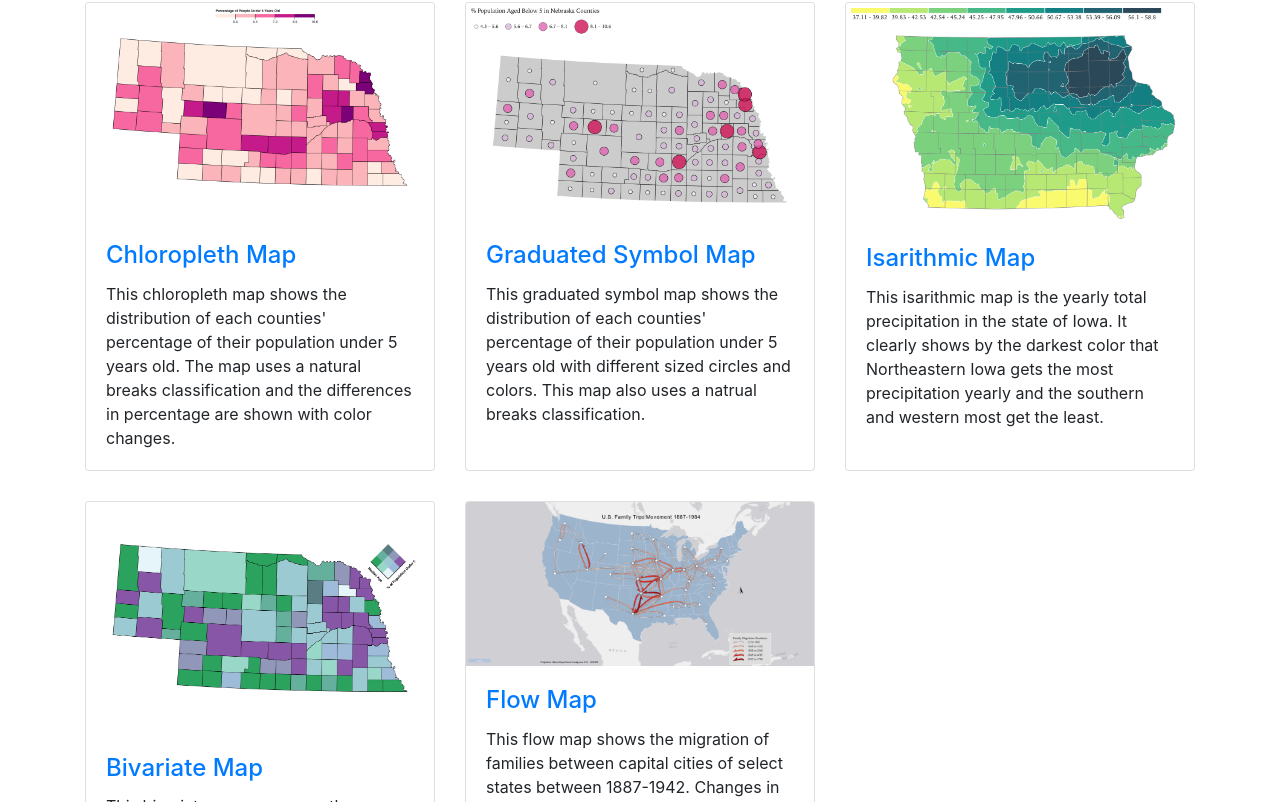
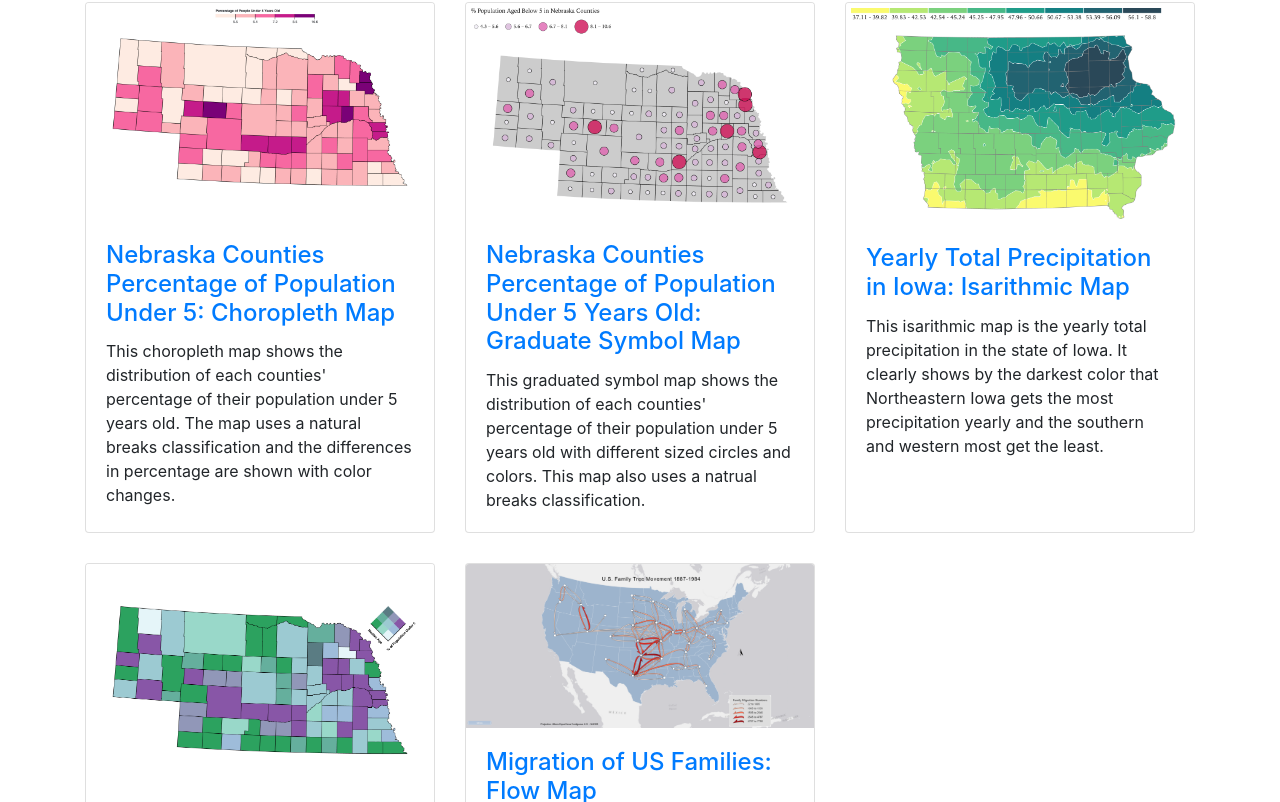
Before and after one commit to geog3540/vjohnson2, a website: page index.html in a window 1280 px wide. Shown: the part 150-952 px from the top of the page. Drawn offline with Linux system fonts and the light colour scheme.

Commit message:
map names

```diff
--- a/index.html
+++ b/index.html
@@ -62,9 +62,9 @@
             <a href="https://observablehq.com/d/621348578b7f5ef7"><img class="card-img-top" src="images/choroplethmap.png" alt=""></a>
             <div class="card-body">
               <h4 class="card-title">
-                <a href="https://observablehq.com/d/621348578b7f5ef7">Chloropleth Map</a>
+                <a href="https://observablehq.com/d/621348578b7f5ef7">Nebraska Counties Percentage of Population Under 5: Choropleth Map</a>
               </h4>
-              <p class="card-text">This chloropleth map shows the distribution of each counties' percentage of their population under 5 years old. The map uses a natural breaks classification and the differences in percentage are shown with color changes.</p>
+              <p class="card-text">This choropleth map shows the distribution of each counties' percentage of their population under 5 years old. The map uses a natural breaks classification and the differences in percentage are shown with color changes.</p>
             </div>
           </div>
         </div>
@@ -73,7 +73,7 @@
             <a href="https://observablehq.com/d/ab4dd54b1690da8f"><img class="card-img-top" src="images/graduatedSymbols.png" alt=""></a>
             <div class="card-body">
               <h4 class="card-title">
-                <a href="https://observablehq.com/d/ab4dd54b1690da8f">Graduated Symbol Map</a>
+                <a href="https://observablehq.com/d/ab4dd54b1690da8f">Nebraska Counties Percentage of Population Under 5 Years Old: Graduate Symbol Map</a>
               </h4>
               <p class="card-text">This graduated symbol map shows the distribution of each counties' percentage of their population under 5 years old with different sized circles and colors. This map also uses a natrual breaks classification.</p>
             </div>
@@ -85,7 +85,7 @@
             <a href="https://observablehq.com/@caglarkoylu/isarithmic-mapping-geog-3540"><img class="card-img-top" src="images/isarithmic.png" alt=""></a>
             <div class="card-body">
               <h4 class="card-title">
-                <a href="https://observablehq.com/@caglarkoylu/isarithmic-mapping-geog-3540">Isarithmic Map</a>
+                <a href="https://observablehq.com/@caglarkoylu/isarithmic-mapping-geog-3540">Yearly Total Precipitation in Iowa: Isarithmic Map</a>
               </h4>
               <p class="card-text">This isarithmic map is the yearly total precipitation in the state of Iowa. It clearly shows by the darkest color that Northeastern Iowa gets the most precipitation yearly and the southern and western most get the least.</p>
             </div>
@@ -97,7 +97,7 @@
             <a href="https://observablehq.com/d/8ed6f8a0c764a540"><img class="card-img-top" src="images/chart.png" alt=""></a>
             <div class="card-body">
               <h4 class="card-title">
-                <a href="https://observablehq.com/d/8ed6f8a0c764a540">Bivariate Map</a>
+                <a href="https://observablehq.com/d/8ed6f8a0c764a540">Nebraska County Median Age and Percentage Under 5: Bivariate Map</a>
               </h4>
               <p class="card-text">This bivariate map compares the distribution of median age and percentage of the population under 5 in Nebraska counties. The dark purple shows high percentage under 5 and low median age. The dark green shows high median age and low percentage under 5.</p>
             </div>
@@ -109,7 +109,7 @@
             <a href="flowmap.html"><img class="card-img-top" src="images/flowmap1.png" alt=""></a>
             <div class="card-body">
               <h4 class="card-title">
-                <a href="flowmap.html">Flow Map</a>
+                <a href="flowmap.html">Migration of US Families: Flow Map</a>
               </h4>
               <p class="card-text">This flow map shows the migration of families between capital cities of select states between 1887-1942. Changes in numbers is indicated by colors and arrow size.</p>
             </div>
```
